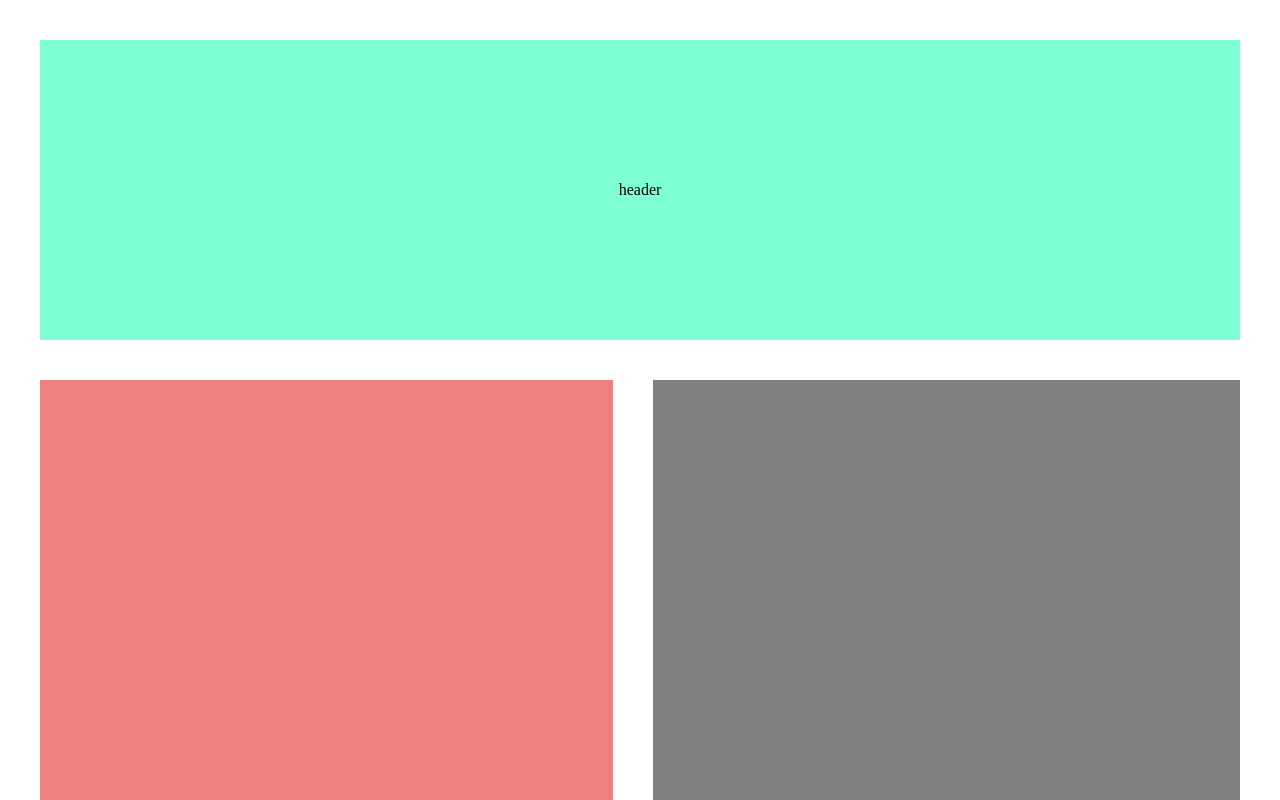
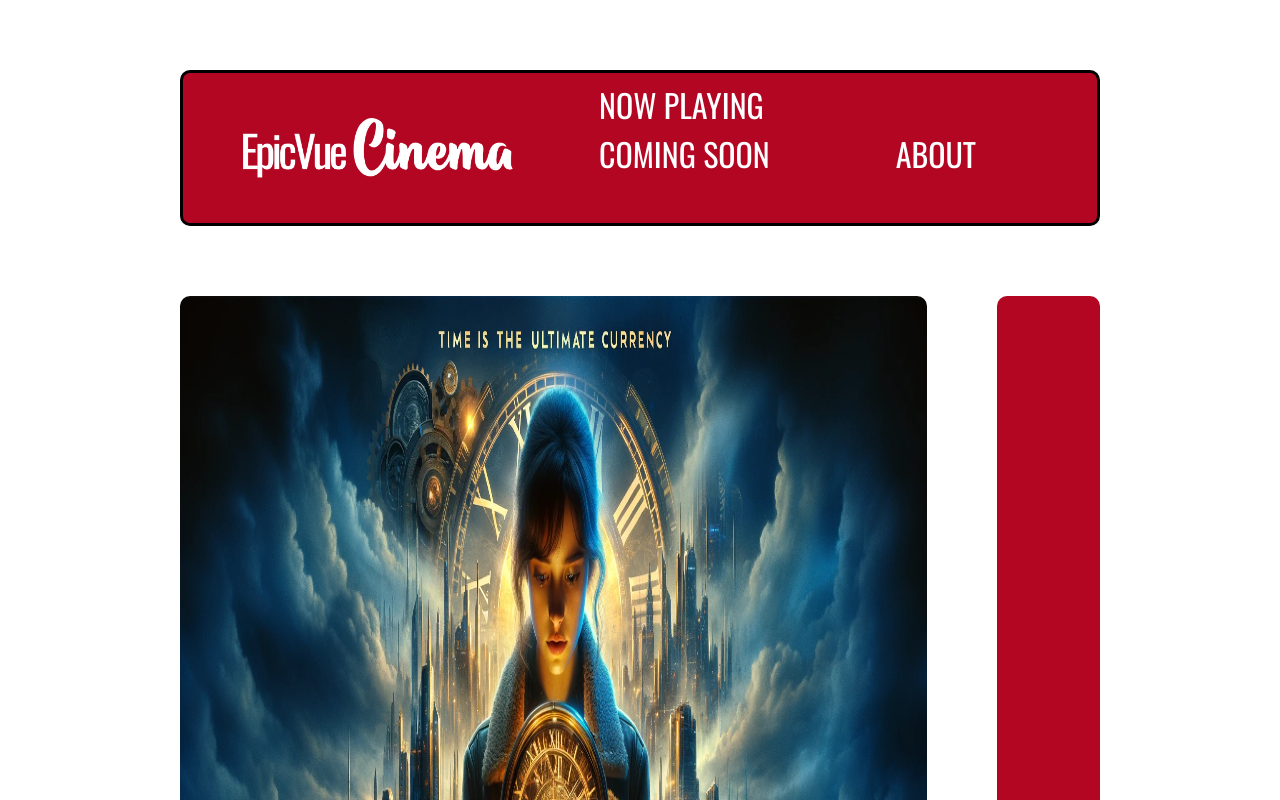
Before and after one commit to NybergViktor/epicVue_Cinema_1440, a plain HTML site: page index.html in a window 1280 px wide. Shown: the top 800 px of the page. Drawn offline with nearby package versions, Linux system fonts and the light colour scheme.

Commit message:
flexbox start, next up grid

```diff
--- a/frontpage.css
+++ b/frontpage.css
@@ -128,39 +128,98 @@ table {
 
 body {
   color: black;
-  margin: 40px;
-
+  background-color: white;
+  margin-top: 70px;
+  margin-left: 180px;
+  margin-right: 180px;
+  margin-bottom: 100px;
+  display: flex;
+  flex-direction: column;
+  height: 1870px;
+}
+.container {
+  display: flex;
+  justify-content: center;
+  justify-content: space-between;
+  height: 100%;
 }
 .main-container {
   display: flex;
-  margin-top: 40px;
+  flex-direction: column;
+  width: 2000px;
+  margin-right: 70px;
 
 }
+
 .sidebar {
+  flex-shrink: 1;
+  background-color:#B30623;
+  display: flex;
+  width: 30%;
+
+  border-radius: 10px;
+
+}
+.frontpage {
   flex-grow: 1;
-  background-color: gray;
   display: flex;
-  width: auto;
-  margin-left: 40px;
+  height: 35%;
+
+  border-radius: 10px;
+  overflow: hidden;
+}
+.mid-bar {
+  flex-grow: 1;
+  display: flex;
 }
 .main {
   flex-grow: 1;
   background-color: lightcoral;
   display: flex;
-  min-width: auto;
-  height: calc(1490px - 340px);
+  height: 35%;
+
+  border-radius: 10px;
 }
+
 .head {
   flex-grow: 1;
-  background-color: aquamarine;
-  height: 300px;
+  background-color: #B30623;
+  height: 170px;
   display: flex;
+  margin-bottom: 70px;
+  border-radius: 10px;
+  border: 3px solid black;
+}
+.head-logo{
+  flex-grow: 1;
+  align-self: flex-start;
+  margin-top:45px;
+  margin-left: 60px;
+}
+.head-buttons {
+  align-self: flex-end;
+  color: white;
+  margin-bottom: 45px;
+  margin-right: 50px;
+}
+.head-buttons button{
+  margin-inline-start: 80px ;
+  margin-inline-end: 30px;
+  background-color: #B30623;
+  border-color: #B30623;
+  border-style: hidden;
+  color: white;
+  font-family: "Oswald", sans-serif;
+  font-optical-sizing: auto;
+  font-weight: 400;
+  font-style: normal;
+  font-size: 2rem;
+
 }
 
 p {
   margin: auto;
 }
-
 
 @media only screen and (-webkit-min-device-pixel-ratio: 2),
   only screen and (min--moz-device-pixel-ratio: 2),
@@ -168,8 +227,6 @@ p {
   only screen and (min-device-pixel-ratio: 2),
   only screen and (min-resolution: 192dpi),
   only screen and (min-resolution: 2dppx) {
-  .layout {
 
-  }
 
 }
--- a/index.html
+++ b/index.html
@@ -8,15 +8,31 @@
   </head>
   <body>
     <header class="head">
-      <p>header</p>
+      <div class="head-logo">
+      <img src="logo.png" alt="logo" style="height: 60px; width: 270px;">
+    </div>
+    <div class="head-buttons">
+      <button>NOW PLAYING</button>
+      <button>COMING SOON</button>
+      <button>ABOUT</button>
+    </div>
     </header>
-    <div class="main-container">
-      <main class="main">
-        <p>main</p>
-      </main>
+    <article class="container">
+      <section class="main-container">
+        <div class="frontpage">
+          <img src="main_content.webp" alt="main_pic" style="height: 1000px; width: 100%;">
+        </div>
+        <div class="mid-bar">
+          <p>mid bar</p>
+        </div>
+        <main class="main">
+          <p>main</p>
+        </main>
+      </section>
+
       <aside class="sidebar">
         <p>sidebar</p>
       </aside>
-    </div>
+    </article>
   </body>
 </html>
```
